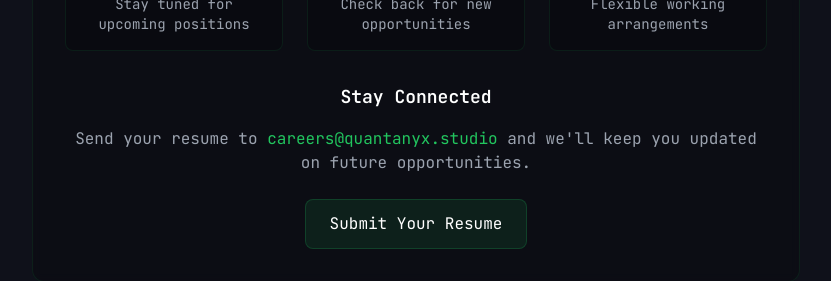
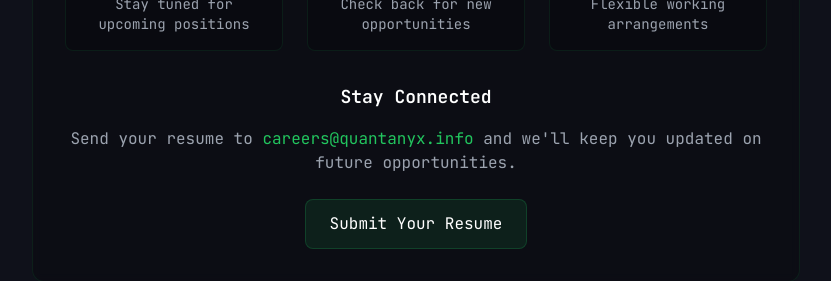
Before and after one commit to tanjim-cringebot/nexavira, a Next.js app: page /career in a window 1280 px wide. Shown: the part 780-1061 px from the top of the page, without its empty margins (224-1055 px from the left). Built offline with nearby package versions, Linux system fonts and the light colour scheme.

Commit message:
Update email contact on Career page from careers@quantanyx.studio to careers@quantanyx.info

```diff
--- a/app/career/page.js
+++ b/app/career/page.js
@@ -100,10 +100,10 @@ export default function Career() {
               <p className="text-gray-400 mb-6">
                 Send your resume to{" "}
                 <a
-                  href="mailto:careers@quantanyx.studio"
+                  href="mailto:careers@quantanyx.info"
                   className="text-green-500 hover:text-green-400 transition-colors duration-300"
                 >
-                  careers@quantanyx.studio
+                  careers@quantanyx.info
                 </a>{" "}
                 and we'll keep you updated on future opportunities.
               </p>
```
